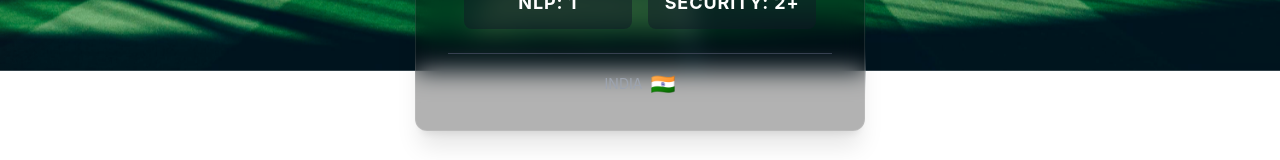
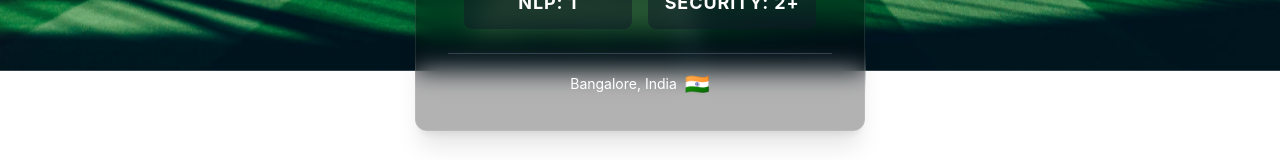
Before and after one commit to AdityaChaudhary9501/portfolio, a React (Vite) app: page / in a window 1280 px wide. Shown: the part 729-889 px from the top of the page. Built offline with nearby package versions, Linux system fonts and the light colour scheme.

Commit message:
Update location to Bangalore, India with white text

```diff
--- a/src/components/PlayerCard.jsx
+++ b/src/components/PlayerCard.jsx
@@ -61,8 +61,8 @@ const PlayerCard = () => {
                 </div>
 
                 <div className="mt-6 pt-4 border-t border-gray-700 flex justify-center gap-4">
-                    <div className="text-sm text-gray-400 flex items-center">
-                        INDIA <span className="ml-2 text-xl">🇮🇳</span>
+                    <div className="text-sm text-white flex items-center">
+                        Bangalore, India <span className="ml-2 text-xl">🇮🇳</span>
                     </div>
                 </div>
 
```
